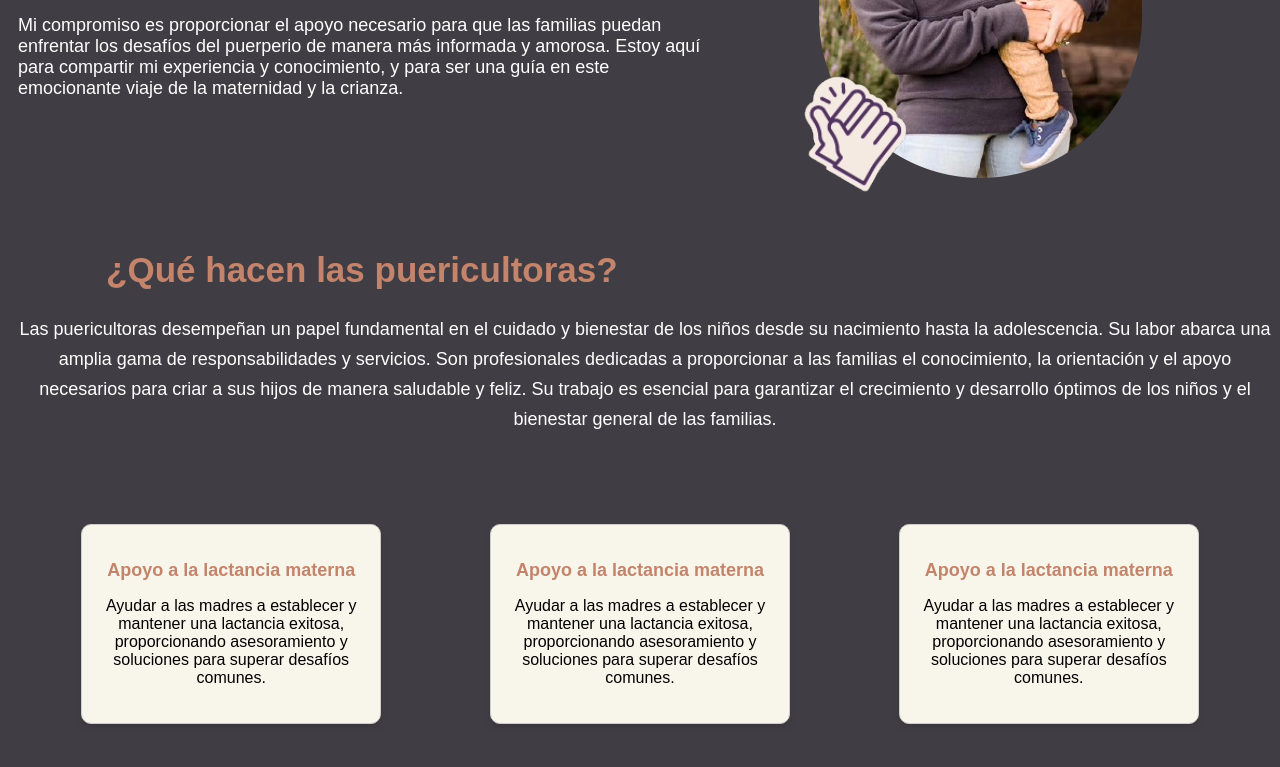
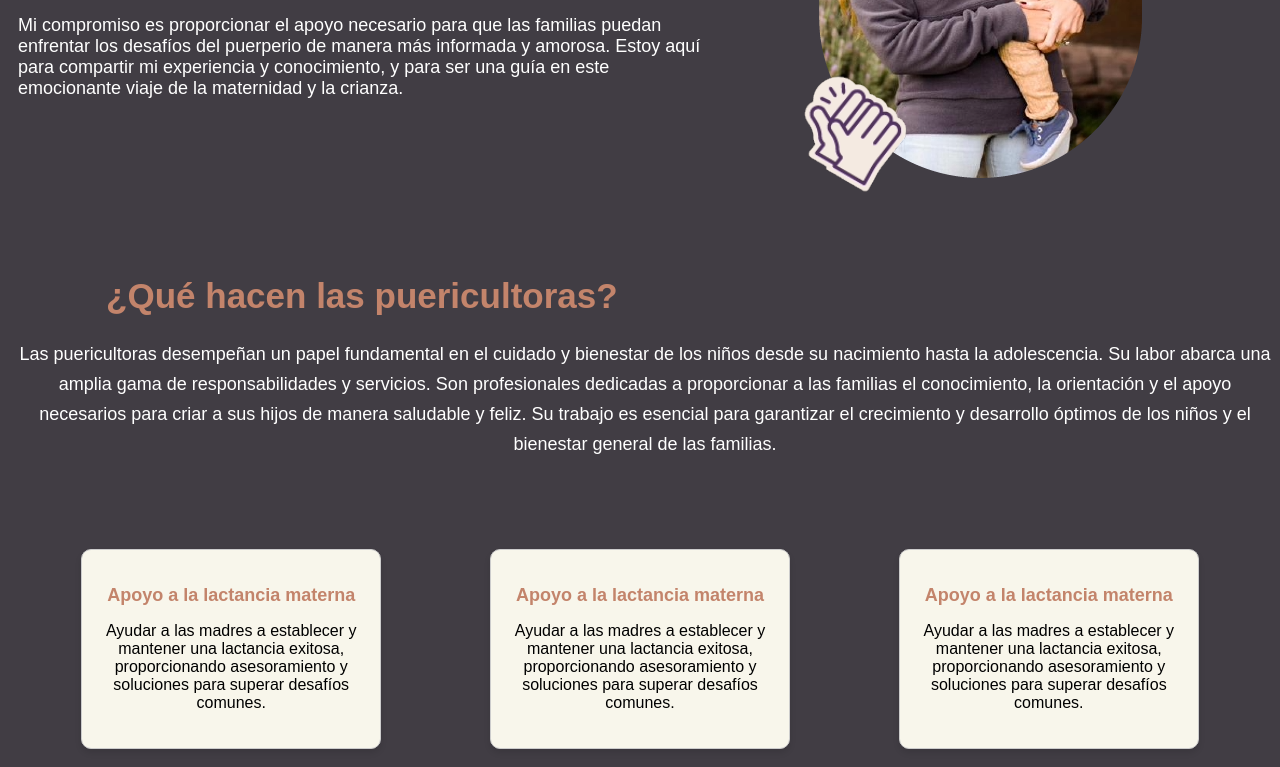
Before and after one commit to mateochumbita/Proyecto_Rhea, a plain HTML site: page Proyecto mamá (1)/Proyecto mamá/index.html in a window 1280 px wide. Shown: the part 1015-1782 px from the top of the page. Before the commit the page ends 1757 px from the top, so only its background shows below. Drawn offline with nearby package versions, Linux system fonts and the light colour scheme.

Commit message:
4ta version

```diff
--- a/Proyecto mamá (1)/Proyecto mamá/styles/style.css
+++ b/Proyecto mamá (1)/Proyecto mamá/styles/style.css
@@ -347,8 +347,10 @@ main{
 
 
 .puericultores{
-
-    margin-top: 12%;
+    align-items: center;
+    text-align: center;
+    max-width: 100%;
+    margin-top: 14%;
 }
 
 
@@ -359,6 +361,7 @@ main{
     font-size: 35px;
 
     margin-left: 10px;
+    justify-content: center;
     text-align: center;
     font-family: Arial, Helvetica, sans-serif;
 }
```
